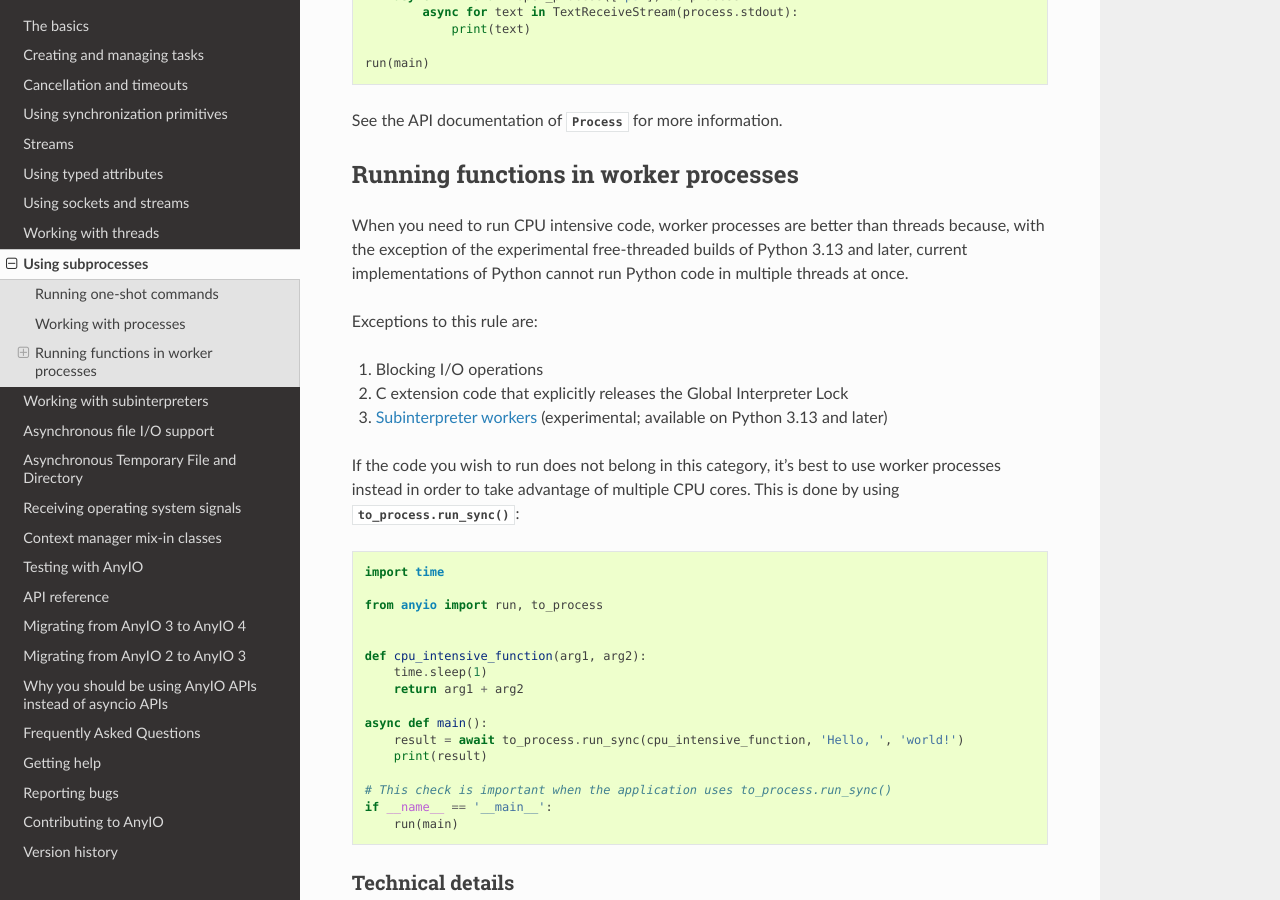
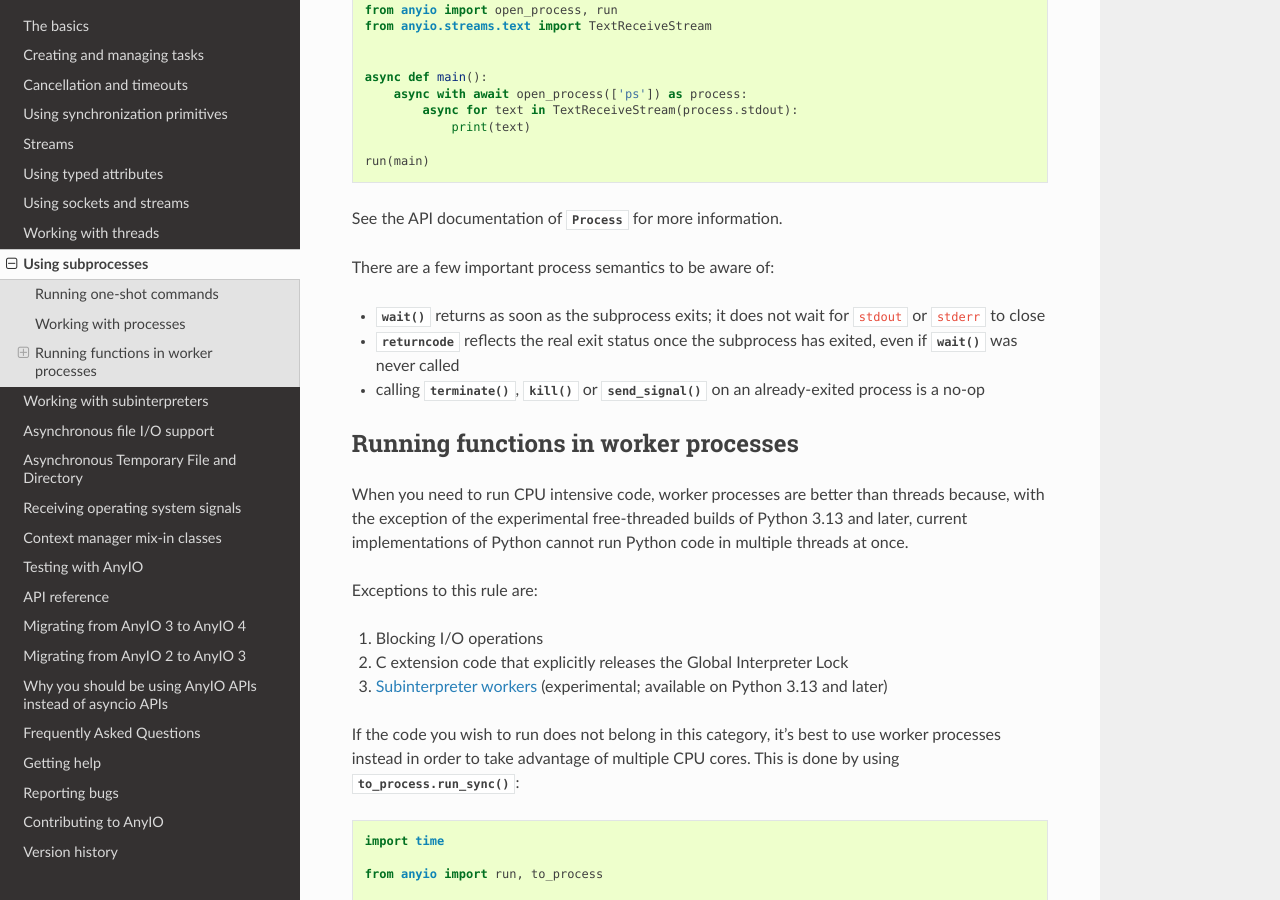
Before and after one commit to agronholm/anyio, a Sphinx documentation site: the page built from docs/subprocesses.rst, in a window 1280 px wide and 900 px high, scrolled down 1090 px. Built offline with Sphinx 7.4.7 and the Read the Docs theme 3.1.0, drawn with Linux system fonts in a browser that asks for light colours; the version number could not be read and is left out; some of the changed text lies outside the part shown.

Commit message:
add docs

```diff
--- a/docs/subprocesses.rst
+++ b/docs/subprocesses.rst
@@ -5,6 +5,11 @@
 
 AnyIO allows you to run arbitrary executables in subprocesses, either as a one-shot call
 or by opening a process handle for you that gives you more control over the subprocess.
+
+On the asyncio backend, subprocess support now also works on Windows when the event loop
+is a ``SelectorEventLoop``. Since that event loop cannot perform pipe I/O for
+subprocesses directly, AnyIO handles the subprocess pipes on a background
+``ProactorEventLoop`` (or winloop) thread instead.
 
 You can either give the command as a string, in which case it is passed to your default
 shell (equivalent to ``shell=True`` in :func:`subprocess.run`), or as a sequence of
@@ -54,6 +59,15 @@
     run(main)
 
 See the API documentation of :class:`~.abc.Process` for more information.
+
+There are a few important process semantics to be aware of:
+
+* :meth:`~.abc.Process.wait` returns as soon as the subprocess exits; it does not wait
+  for ``stdout`` or ``stderr`` to close
+* :attr:`~.abc.Process.returncode` reflects the real exit status once the subprocess has
+  exited, even if :meth:`~.abc.Process.wait` was never called
+* calling :meth:`~.abc.Process.terminate`, :meth:`~.abc.Process.kill` or
+  :meth:`~.abc.Process.send_signal` on an already-exited process is a no-op
 
 .. _RunInProcess:
 
```
